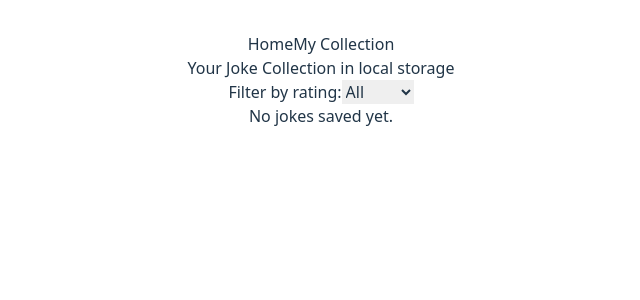
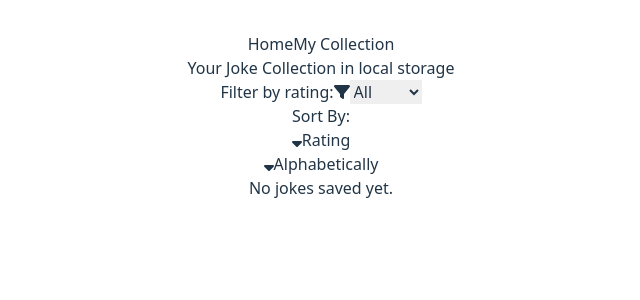
Before and after one commit to OdysseasKarastergiou/joke-collection-assignment, a Vue app: page /collection in a window 1280 px wide. Shown: the top 300 px of the page, without its empty margins (319-959 px from the left). Built offline with nearby package versions, Linux system fonts and the light colour scheme.

Commit message:
added sorting of joke collection by rating and alphabetically

```diff
--- a/src/components/JokeCollection.vue
+++ b/src/components/JokeCollection.vue
@@ -1,9 +1,11 @@
 <template>
   <div class="p-6">
     <h2 class="text-xl mb-4">Your Joke Collection in local storage</h2>
-    <div class="mb-4">
+    <div class="flex justify-between">
+      <div class="mb-4">
       <label for="rating-filter" class="mr-2">Filter by rating:</label>
-      <select id="rating-filter" v-model="ratingFilter" class="border rounded p-2">
+      <font-awesome-icon class="mr-2" :icon="['fas','filter']"/>
+      <select id="rating-filter" v-model="ratingFilter" class="border rounded">
         <option value="">All</option>
         <option value="1">1 Star</option>
         <option value="2">2 Stars</option>
@@ -11,6 +13,19 @@
         <option value="4">4 Stars</option>
         <option value="5">5 Stars</option>
       </select>
+      </div>
+      <div class="flex gap-4">
+        <span>Sort By:</span>
+        <div class="flex cursor-pointer" @click="SortBy('rating')">
+          <font-awesome-icon class="mr-1" :icon="['fas','sort-down']" />
+          <span>Rating</span>
+        </div>
+        <div class="flex cursor-pointer" @click="SortBy('alphabetically')">
+          <font-awesome-icon class="mr-1" :icon="['fas','sort-down']" />
+          <span>Alphabetically</span>
+        </div>
+
+      </div>
     </div>
     <div v-if="filteredJokes.length === 0">No jokes saved yet.</div>
     <div v-for="joke in filteredJokes" :key="joke.id" class="mb-4">
@@ -27,6 +42,7 @@ import JokeButton from './JokeButton.vue';
 
 const jokes = ref([]);
 const ratingFilter = ref('');
+const sortBy = ref(null);
 
 function loadJokes() {
   jokes.value = JSON.parse(localStorage.getItem('jokes') || '[]');
@@ -35,14 +51,27 @@ function loadJokes() {
 onMounted(loadJokes);
 
 const filteredJokes = computed(() => {
-  if (ratingFilter.value === '') {
-    return jokes.value;
+  let result = [...jokes.value];
+
+  if (ratingFilter.value !== '') {
+    result = result.filter(joke => joke.rating === parseInt(ratingFilter.value));
   }
-  return jokes.value.filter(joke => joke.rating === parseInt(ratingFilter.value));
+
+  if (sortBy.value === 'rating') {
+    result.sort((a, b) => b.rating - a.rating);
+  } else if (sortBy.value === 'alphabetically') {
+    result.sort();
+  }
+
+  return result;
 });
 
 function removeJoke(id) {
   jokes.value = jokes.value.filter(j => j.id !== id);
   localStorage.setItem('jokes', JSON.stringify(jokes.value));
 }
+
+function SortBy(type) {
+  sortBy.value = type;
+}
 </script>
--- a/src/main.js
+++ b/src/main.js
@@ -6,8 +6,8 @@ import './assets/index.css';
 
 import { library } from '@fortawesome/fontawesome-svg-core'
 import { FontAwesomeIcon } from '@fortawesome/vue-fontawesome'
-import { faStar } from '@fortawesome/free-solid-svg-icons'
+import { faStar, faSortDown, faFilter } from '@fortawesome/free-solid-svg-icons'
 
-library.add(faStar)
+library.add(faStar, faSortDown, faFilter)
 
 createApp(App).component('font-awesome-icon', FontAwesomeIcon).use(router).mount('#app')
```
